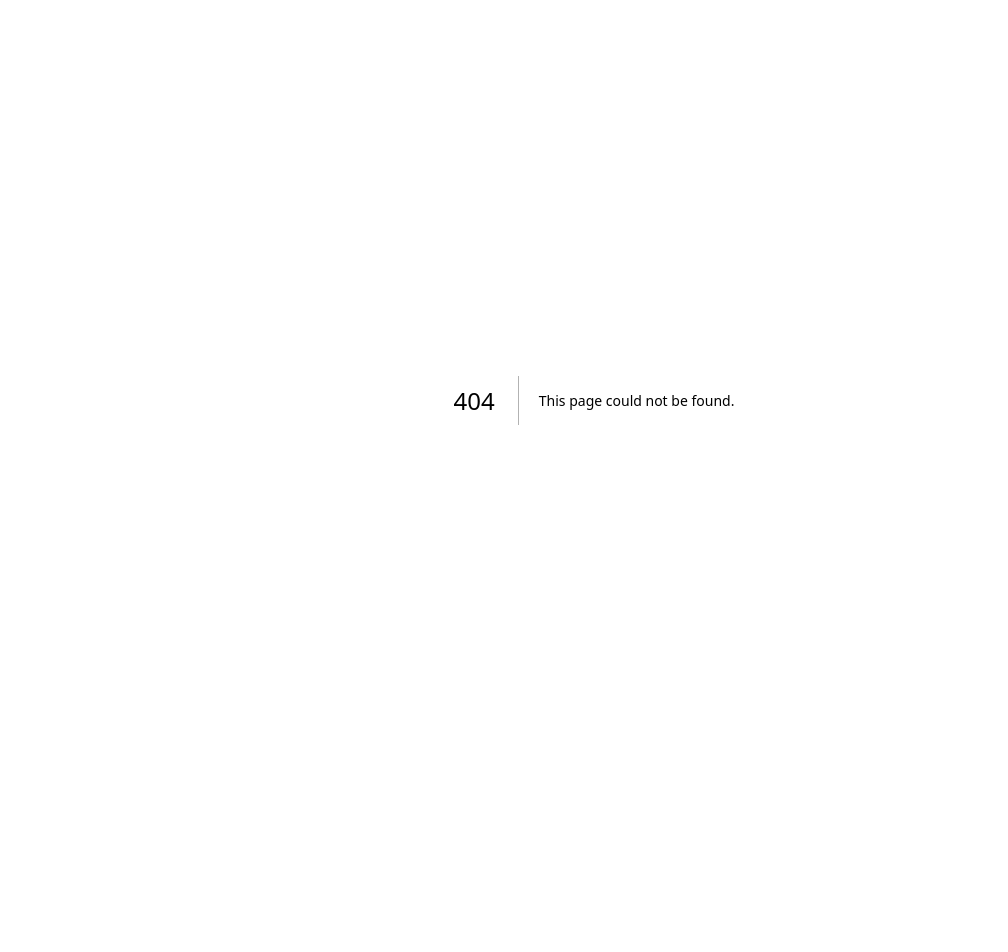
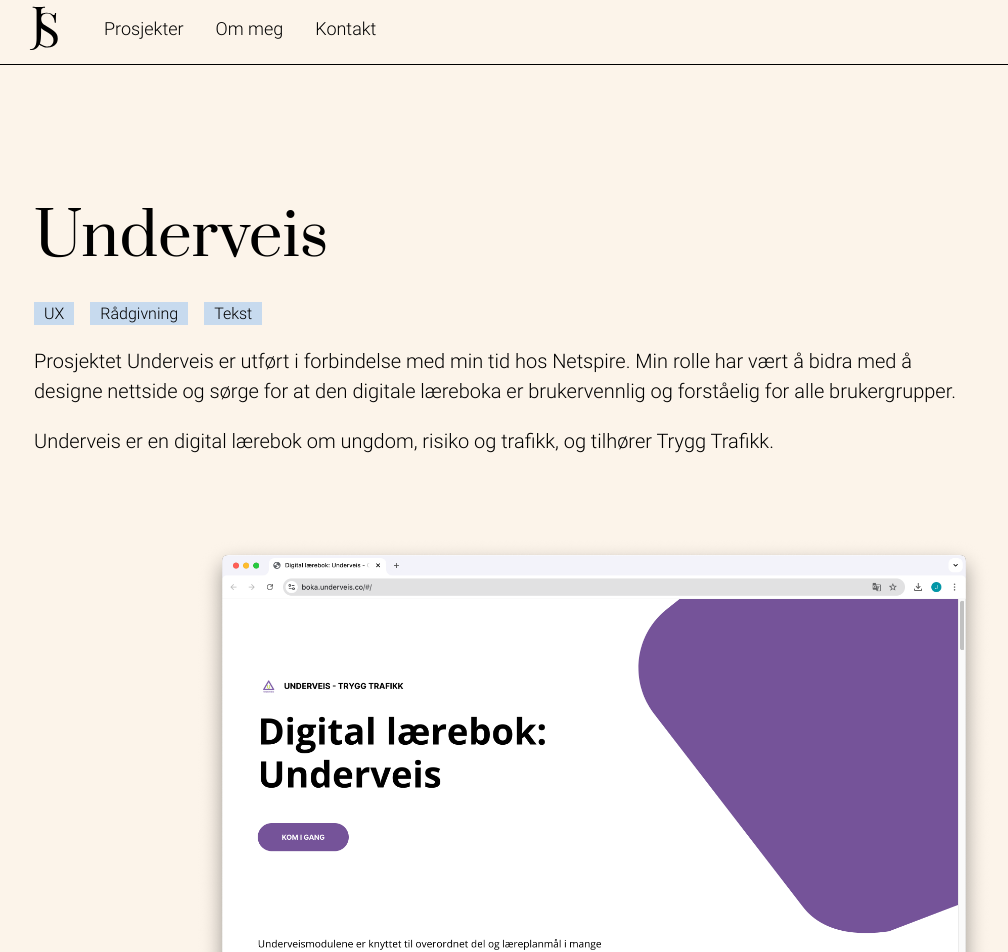
Before and after one commit to jorunska/portfolio, a Next.js app: page /prosjekter/underveis in a window 1280 px wide. Before the commit this address had no page. Shown: the top 952 px of the page, without its empty margins (46-1054 px from the left). Before the commit the page ends 800 px from the top, so only its background shows below. Built offline with nearby package versions, Linux system fonts and the light colour scheme.

Commit message:
new project page

```diff
--- a/src/app/page.tsx
+++ b/src/app/page.tsx
@@ -150,10 +150,31 @@
             />
             <div className="space-y-5">
               <h3 className={prata.className}>Site Service Gruppen</h3>
-              <p>Videreutvikling og modernisering av visuell identitet og nettside</p>
+              <p>Nettside for leverandør innen telekommunikasjon</p>
               <div className="space-x-4">
                 <span className="bg-midnight px-2.5 py-0.5">UX</span>
                 <span className="bg-midnight px-2.5 py-0.5">Grafisk design</span>
+              </div>
+            </div>
+          </div>
+          </a>
+          {/* Project 5 */}
+          <a href="/prosjekter/underveis" className="projects">
+            <div>
+            <Image
+              alt="Visualisering av merkevaren til Underveis"
+              src="/underveis-visual.png"
+              className="object-cover h-80 lg:h-96 shadow-xl  mb-8"
+              width="650"
+              height="0"
+            />
+            <div className="space-y-5">
+              <h3 className={prata.className}>Underveis</h3>
+              <p>Digital lærebok om ungdom, risiko og trafikk</p>
+              <div className="space-x-4">
+                <span className="bg-midnight px-2.5 py-0.5">UX</span>
+                <span className="bg-midnight px-2.5 py-0.5">Rådgivning</span>
+                <span className="bg-midnight px-2.5 py-0.5">Tekst</span>
               </div>
             </div>
           </div>
--- /dev/null
+++ b/src/app/prosjekter/underveis/page.tsx
@@ -0,0 +1,138 @@
+import Image from "next/image";
+import localFont from "next/font/local";
+
+const prata = localFont({
+  src: "../../fonts/Prata-Regular.ttf",
+  variable: "--font-prata-regular",
+});
+
+export default function Home() {
+  return (
+    <main className="flex min-h-screen flex-col justify-between select-none">
+      {/* Navbar */}
+      <nav className="navbar bg-lightbrown max-lg:px-8 lg:px-16 2xl:px-36 fixed w-full">
+        <div className="flex space-x-4 items-center max-sm:space-x-3">
+          <a href="/" className="py-1 pr-3">
+            <Image
+              alt="Logo Jorun Skålnes"
+              src="/js-logo.svg"
+              width="50"
+              height="0"
+            />
+          </a>
+          <a href="/#projects" className="px-2 py-3 hover:text-gray-500">
+            Prosjekter
+          </a>
+          <a href="/om-meg" className="px-2 py-3 hover:text-gray-500">
+            Om meg
+          </a>
+          <a href="#contact" className="px-2 py-3 hover:text-gray-500">
+            Kontakt
+          </a>
+        </div>
+      </nav>
+
+      {/* Header */}
+      <div className="max-md:flex-col max-lg:px-8 lg:px-20 2xl:px-36 mt-48">
+        <div className="w-10/12 max-md:w-full">
+          <h1 className={prata.className}>Underveis</h1>
+          <div className="space-x-4 my-5">
+            <span className="bg-midnight px-2.5 py-0.5">UX</span>
+            <span className="bg-midnight px-2.5 py-0.5">Rådgivning</span>
+            <span className="bg-midnight px-2.5 py-0.5">Tekst</span>
+          </div>
+          <p className="leading-normal my-5">
+            Prosjektet Underveis er utført i forbindelse med min tid hos
+            Netspire. Min rolle har vært å bidra med å designe nettside og sørge
+            for at den digitale læreboka er brukervennlig og forståelig for alle
+            brukergrupper.
+          </p>
+          <p className="leading-normal">
+            Underveis er en digital lærebok om ungdom, risiko og trafikk, og
+            tilhører Trygg Trafikk.
+          </p>
+        </div>
+      </div>
+
+      {/* Image */}
+
+      <div className="max-md:flex-col max-lg:px-8 lg:px-20 2xl:px-36 mt-20 place-self-center">
+        <Image
+          alt="Skjermbilde av digital lærebok"
+          src="/underveis-book.png"
+          width="800"
+          height="0"
+        />
+      </div>
+
+      {/* List */}
+      <div className="max-md:flex-col max-lg:px-8 lg:px-20 2xl:px-36 mt-28 space-y-5">
+        <h2 className={prata.className}>Dette har jeg gjort for Underveis:</h2>
+        <ul className="list-disc leading-loose px-14 pt-5 max-md:px-10">
+          <li>Rådgivning rundt brukervennlighet og universell utforming</li>
+          <li>Utforming av digital lærebok</li>
+          <li>Skisser og design av nettside</li>
+          <li>Innholdsproduksjon i samarbeid med kunde</li>
+        </ul>
+      </div>
+
+      {/* Reference */}
+
+      <div className="bg-happygreen max-md:flex-col max-lg:px-8 lg:px-20 2xl:px-36 space-y-5 p-16 mx-20 my-20 max-md:mx-8">
+        <h3 className={prata.className}>Underveis er en digital lærebok</h3>
+        <p>
+          Kunden tok kontakt for å få hjelp til å sørge for at innholdet til en
+          digital lærebok ble presentert på en brukervennlig måte. Min jobb ble
+          å utforme boka i et kursprogram som heter Rise 360, hvor jeg fokuserte
+          på at oppsettet skulle være ryddig og enkelt å navigere for brukere.
+        </p>
+        <p>
+          Logo og farger var allerede utviklet til Underveis, og jeg brukte
+          dette for å forme både den digitale boka og nettsiden. Kunden deltok
+          aktivt i alle faser og kom med sine innspill.
+        </p>
+      </div>
+
+      {/* Image */}
+
+      <div className="max-md:flex-col max-lg:px-8 lg:px-20 2xl:px-36 mt-20 place-self-center">
+        <Image
+          src="/underveis-visual.png"
+          alt="Visualisering av merkevaren til Underveis"
+          width="800"
+          height="0"
+        />
+      </div>
+
+      {/* Footer */}
+      <div
+        className="max-lg:px-8 lg:px-20 2xl:px-36 p-16 bg-midnight mt-36"
+        id="contact"
+      >
+        <h2 className={prata.className}>Skal vi ta en kaffe?</h2>
+        <p className="text-2xl max-md:text-xl my-5">
+          Ønsker du å bli bedre kjent eller har et spennende prosjekt på gang?
+          Ta gjerne kontakt!
+        </p>
+        <div>
+          <a href="mailto:jorunskalnes@icloud.com">
+            {" "}
+            <button className="text-white py-2 px-4 hover:bg-black my-5">
+              Kontakt meg
+            </button>
+          </a>
+        </div>
+      </div>
+
+      <footer className="footer text-center p-6 text-white bg-stone-700">
+        Designet og utviklet av Jorun Skålnes | 2024 |{" "}
+        <a
+          href="https://www.linkedin.com/in/jorunskalnes/"
+          className="underline underline-offset-2"
+        >
+          Følg meg på LinkedIn
+        </a>{" "}
+      </footer>
+    </main>
+  );
+}
```
Also changed, not shown: public/underveis-book.png (added), public/underveis-visual.png (added).
